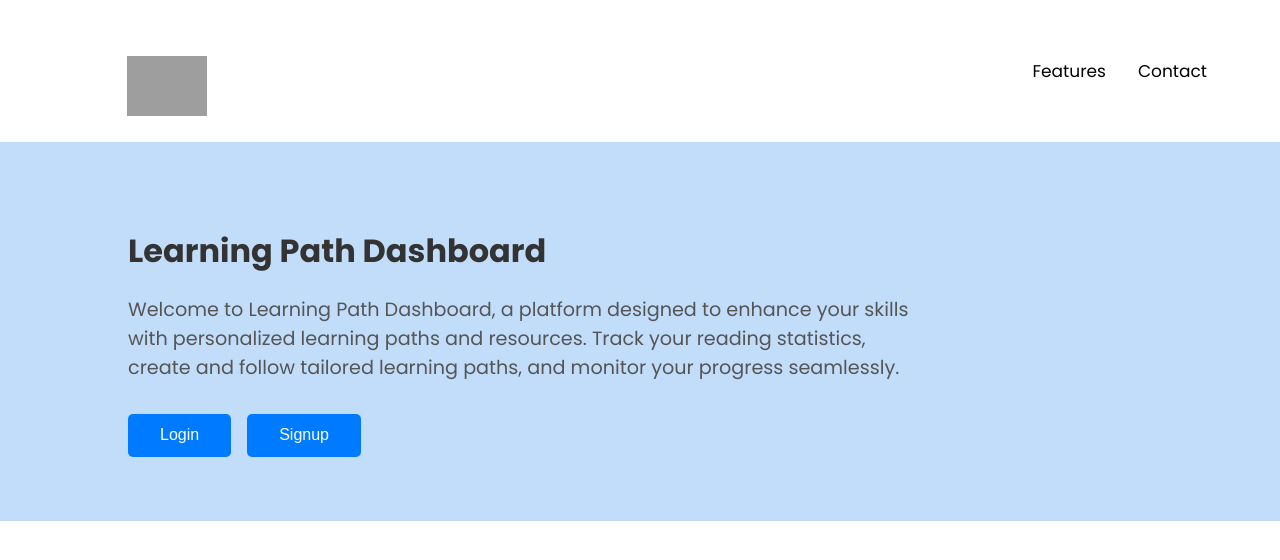
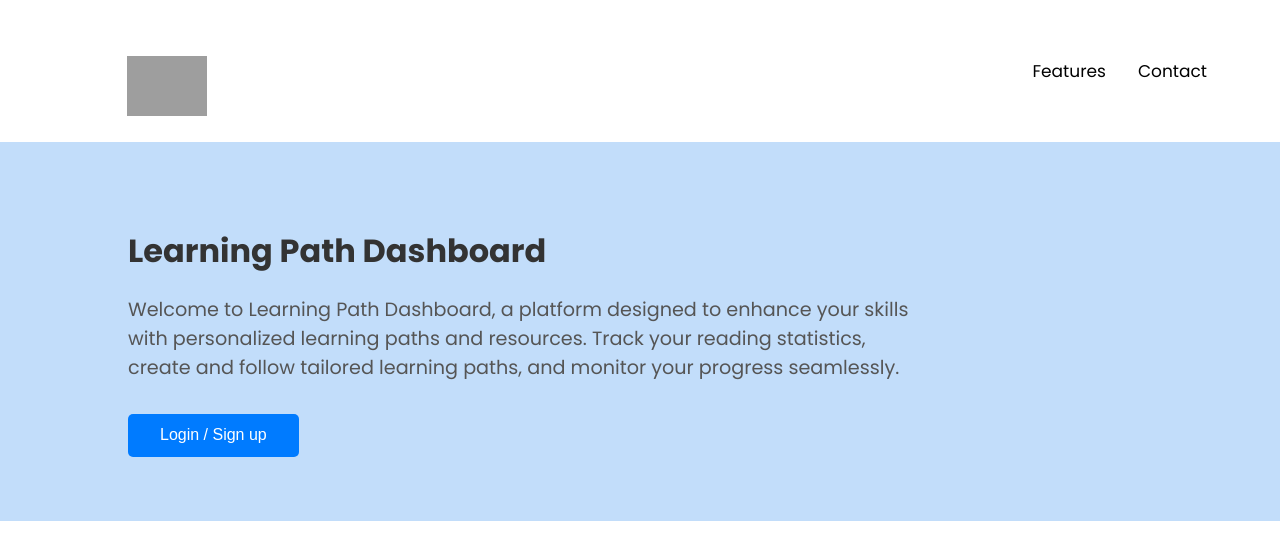
Before and after one commit to AyushV14/e-leaning, a React (Vite) app: page / in a window 1280 px wide. Shown: the top 560 px of the page. Built offline with nearby package versions, Linux system fonts and the light colour scheme; grey boxes are pictures that could not be loaded.

Commit message:
Added authentication

```diff
--- a/package.json
+++ b/package.json
@@ -10,8 +10,10 @@
     "preview": "vite preview"
   },
   "dependencies": {
+    "@auth0/auth0-react": "^2.2.4",
     "react": "^18.3.1",
-    "react-dom": "^18.3.1"
+    "react-dom": "^18.3.1",
+    "react-router-dom": "^6.26.2"
   },
   "devDependencies": {
     "@eslint/js": "^9.9.0",
--- a/src/App.jsx
+++ b/src/App.jsx
@@ -1,11 +1,27 @@
 import './App.css';
 import GetStarted from './landing/Login-Signup/GetStarted';
 import CoursePage from './pages/Courses/CoursePage';
+import {
+  createBrowserRouter,
+  RouterProvider,
+} from "react-router-dom";
 
 function App() {
+  const router = createBrowserRouter([
+    {
+      path: "/",
+      element: <GetStarted />,
+    },
+    {
+      path : "/dashboard",
+      element : <CoursePage />
+    }
+  ]);
+
   return (
     <div className="App">
-      <GetStarted />
+      {/* <GetStarted /> */}
+      <RouterProvider router={router} />
       {/* <CoursePage /> */}
     </div>
   );
--- a/src/const/Navbar/Navbar.jsx
+++ b/src/const/Navbar/Navbar.jsx
@@ -1,8 +1,10 @@
 import React, { useState } from 'react';
 import "./Navbar.css";
+import { useAuth0 } from "@auth0/auth0-react";
 
 export default function Navbar() {
   const [dropdownOpen, setDropdownOpen] = useState(false);
+  const { logout } = useAuth0();
 
   const toggleDropdown = () => {
     setDropdownOpen(prevState => !prevState);
@@ -26,7 +28,7 @@ export default function Navbar() {
             <ul>
               <li>Profile</li>
               <li>Settings</li>
-              <li>Logout</li>
+              <li onClick={() => logout({ logoutParams: { returnTo: window.location.origin } })}>Logout</li>
             </ul>
           </div>
         </div>
--- a/src/landing/Login-Signup/GetStarted.jsx
+++ b/src/landing/Login-Signup/GetStarted.jsx
@@ -1,9 +1,11 @@
-import React from 'react';
-import './GetStarted.css'; // Import the CSS file for styling
+import React from "react";
+import "./GetStarted.css"; // Import the CSS file for styling
+import { useAuth0 } from "@auth0/auth0-react";
 
 const GetStarted = () => {
+  const { loginWithRedirect, logout } = useAuth0();
   return (
-    <div className='getstated'>
+    <div className="getstated">
       {/* Navbar */}
       <nav className="navbar">
         <img src="images/logo.png" alt="Logo" className="logo" />
@@ -18,13 +20,30 @@ const GetStarted = () => {
         <div className="main-content">
           <h1 className="site-name">Learning Path Dashboard</h1>
           <p className="site-description">
-            Welcome to Learning Path Dashboard, a platform designed to enhance your skills
-            with personalized learning paths and resources. Track your reading statistics,
-            create and follow tailored learning paths, and monitor your progress seamlessly.
+            Welcome to Learning Path Dashboard, a platform designed to enhance
+            your skills with personalized learning paths and resources. Track
+            your reading statistics, create and follow tailored learning paths,
+            and monitor your progress seamlessly.
           </p>
           <div className="button-container">
-            <button className="auth-button">Login</button>
-            <button className="auth-button">Signup</button>
+            <button
+              className="auth-button"
+              onClick={() =>
+                loginWithRedirect({
+                  redirectUri: `${window.location.origin}/dashboard`,
+                })
+              }
+            >
+              Login / Sign up
+            </button>
+            {/* <button
+              className="auth-button"
+              onClick={() =>
+                logout({ logoutParams: { returnTo: window.location.origin } })
+              }
+            >
+              Signup
+            </button> */}
           </div>
         </div>
       </div>
--- a/src/main.jsx
+++ b/src/main.jsx
@@ -1,10 +1,21 @@
 import { StrictMode } from 'react'
 import { createRoot } from 'react-dom/client'
+import { Auth0Provider } from '@auth0/auth0-react';
 import App from './App.jsx'
 import './index.css'
 
+
 createRoot(document.getElementById('root')).render(
-  <StrictMode>
-    <App />
-  </StrictMode>,
+  // <StrictMode>
+  //   <App />
+  // </StrictMode>,
+  <Auth0Provider
+    domain="dev-52hzpb88agwmb6zx.us.auth0.com"
+    clientId="1sxC3uqZm8XUkr75d0RsD2coeE6asYHj"
+    authorizationParams={{
+      redirect_uri: window.location.origin
+    }}
+  >
+    <App/>
+  </Auth0Provider>,
 )
--- a/src/pages/Courses/CoursePage.jsx
+++ b/src/pages/Courses/CoursePage.jsx
@@ -1,24 +1,34 @@
-import React from 'react'
-import Navbar from '../../const/Navbar/Navbar'
-import "./CoursePage.css"
-import CardCourse from '../../const/course-card/CardCourse'
+import React from "react";
+import Navbar from "../../const/Navbar/Navbar";
+import "./CoursePage.css";
+import CardCourse from "../../const/course-card/CardCourse";
+import { useAuth0 } from "@auth0/auth0-react";
 
 export default function CoursePage() {
+  const { user, isAuthenticated, isLoading, loginWithRedirect } = useAuth0();
+  if (isLoading) {
+    return <div>Dashboard is Loading ...</div>;
+  }
+  if (!isAuthenticated) {
+    loginWithRedirect();
+    return null;
+  }
   return (
-    <div className='CoursePage'>
-        <Navbar/>
-        <div className='resume-course'>
+    isAuthenticated && (
+      <div className="CoursePage">
+        <Navbar />
+        <div className="resume-course">
           <div className="text-view-history">
             <h2>Welcome back, ready for your next lesson?</h2>
             <h4>View History</h4>
           </div>
           <div className="cards">
-            <CardCourse/>
-            <CardCourse/>
-            <CardCourse/>
-
+            <CardCourse />
+            <CardCourse />
+            <CardCourse />
           </div>
         </div>
-    </div>
-  )
+      </div>
+    )
+  );
 }
```
Also changed, not shown: 1 other file (tests, documents, lock files or other folders).
